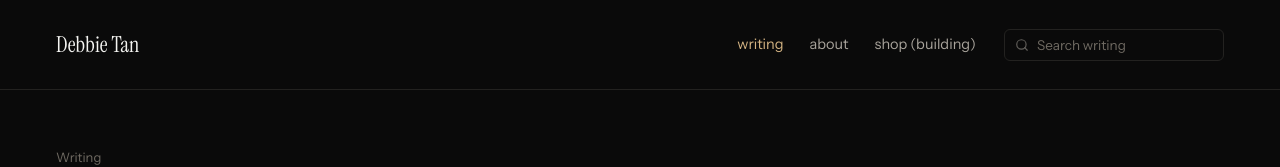
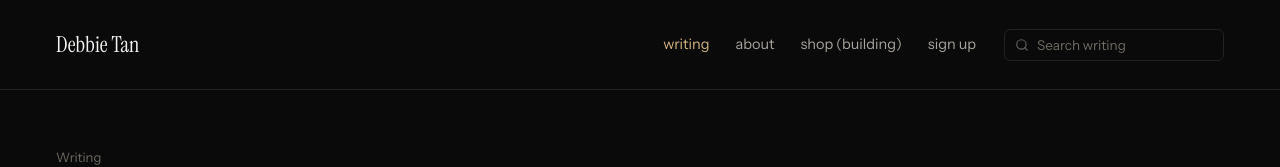
Before and after one commit to deborahtan/debbie-nz-site, a plain HTML site: page debbie-nz-site/writing.html in a window 1280 px wide. Shown: the top 167 px of the page. Drawn offline with Linux system fonts and the light colour scheme.

Commit message:
Update writing.html

```diff
--- a/debbie-nz-site/writing.html
+++ b/debbie-nz-site/writing.html
@@ -28,6 +28,7 @@ height="0" width="0" style="display:none;visibility:hidden"></iframe></noscript>
       <a href="/writing.html" aria-current="page">writing</a>
       <a href="/about.html">about</a>
       <a href="#" id="shop-teaser">shop (building)</a>
+      <a href="/form-test.html">sign up</a>
     </div>
     <div class="nav-search">
       <svg width="14" height="14" viewBox="0 0 24 24" fill="none" stroke="currentColor" stroke-width="2" stroke-linecap="round" stroke-linejoin="round">
```
